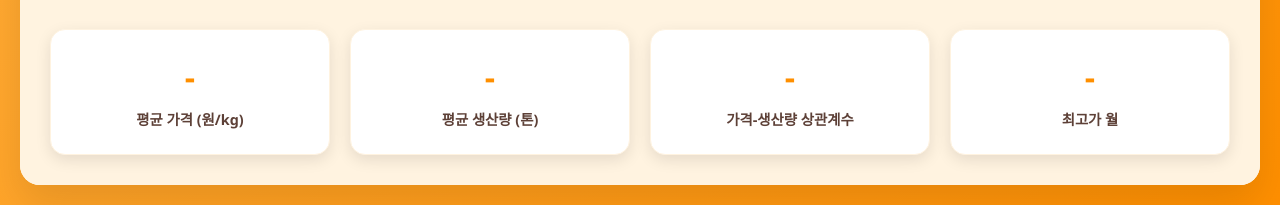
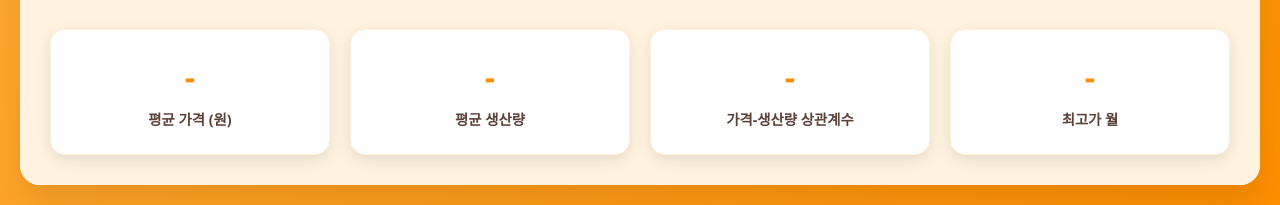
Before and after one commit to GSunwoo/Nong_Catch, a Flask app: page /dashboard in a window 1280 px wide. Shown: the part 901-1106 px from the top of the page. Run offline with Flask 3, Linux system fonts and the light colour scheme; some libraries are stand-ins or nearby versions.

Commit message:
농캐치 톤 + kg 삭제

```diff
--- a/FlaskApps/templates/Nong-catch.html
+++ b/FlaskApps/templates/Nong-catch.html
@@ -287,11 +287,11 @@
         <div class="stats-container">
             <div class="stat-card">
                 <div class="stat-value" id="avgPrice">-</div>
-                <div class="stat-label">평균 가격 (원/kg)</div>
+                <div class="stat-label">평균 가격 (원)</div>
             </div>
             <div class="stat-card">
                 <div class="stat-value" id="avgProduction">-</div>
-                <div class="stat-label">평균 생산량 (톤)</div>
+                <div class="stat-label">평균 생산량</div>
             </div>
             <div class="stat-card">
                 <div class="stat-value" id="correlation">-</div>
@@ -470,7 +470,7 @@
                 data: {
                     labels: months,
                     datasets: [{
-                        label: '가격 (원/kg)',
+                        label: '가격 (원)',
                         data: [],
                         borderColor: '#FF7F00',
                         backgroundColor: 'rgba(255, 183, 78, 0.3)',
@@ -513,7 +513,7 @@
                 data: {
                     labels: months,
                     datasets: [{
-                        label: '생산량 (톤)',
+                        label: '생산량',
                         data: [],
                         backgroundColor: 'rgba(255, 183, 78, 0.8)',
                         borderColor: '#FF8F00',
@@ -569,7 +569,7 @@
                         x: {
                             title: {
                                 display: true,
-                                text: '생산량 (톤)'
+                                text: '생산량'
                             },
                             grid: {
                                 color: 'rgba(0,0,0,0.1)'
@@ -578,7 +578,7 @@
                         y: {
                             title: {
                                 display: true,
-                                text: '가격 (원/kg)'
+                                text: '가격 (원)'
                             },
                             grid: {
                                 color: 'rgba(0,0,0,0.1)'
```
